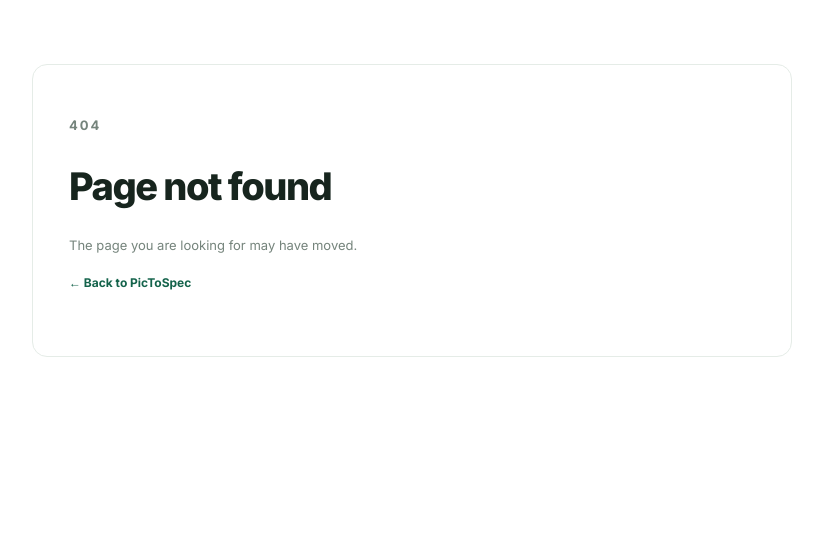
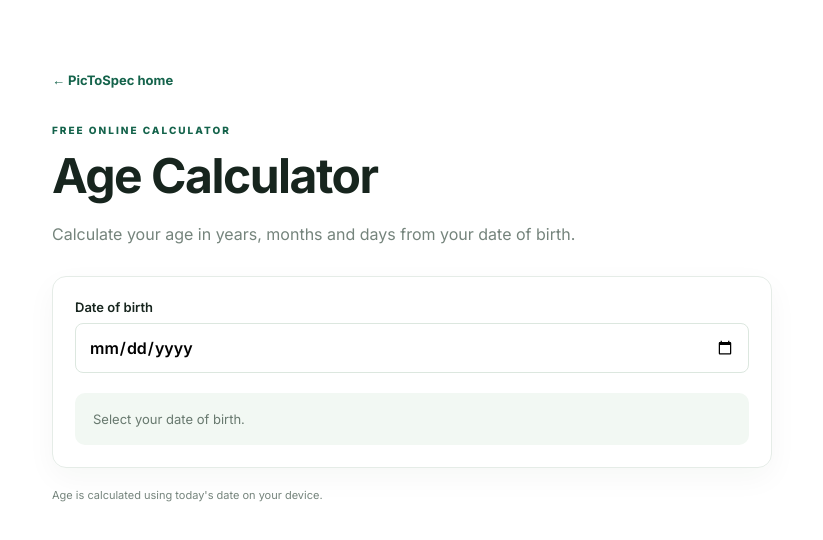
Before and after one commit to ya6331856-cpu/pic-to-spec, a Next.js app: page /age-calculator in a window 1280 px wide. Before the commit this address had no page. Shown: the top 540 px of the page, without its empty margins (228-1051 px from the left). Built offline with nearby package versions, Linux system fonts and the light colour scheme.

Commit message:
Add age-calculator tool page

```diff
--- /dev/null
+++ b/app/age-calculator/page.tsx
@@ -0,0 +1,4 @@
+import type { Metadata } from "next";
+import QuickTool from "@/components/QuickTool";
+export const metadata: Metadata = { title: "Age Calculator — Calculate Age in Years, Months and Days", description: "Calculate exact age from date of birth in years, months and days using this free online age calculator.", alternates: { canonical: "/age-calculator" } };
+export default function Page() { return <QuickTool kind="age" />; }
```
